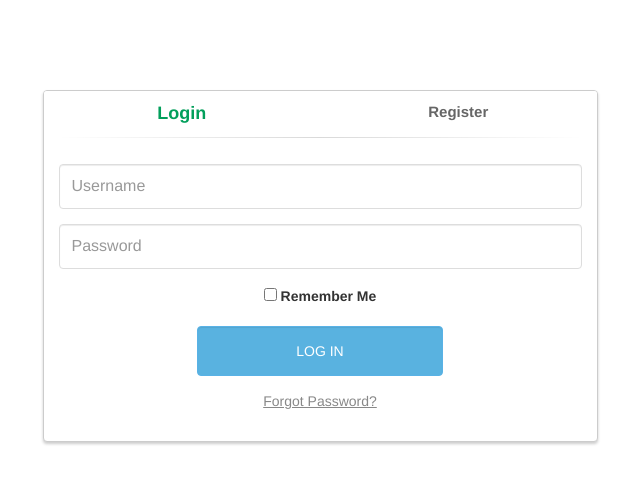
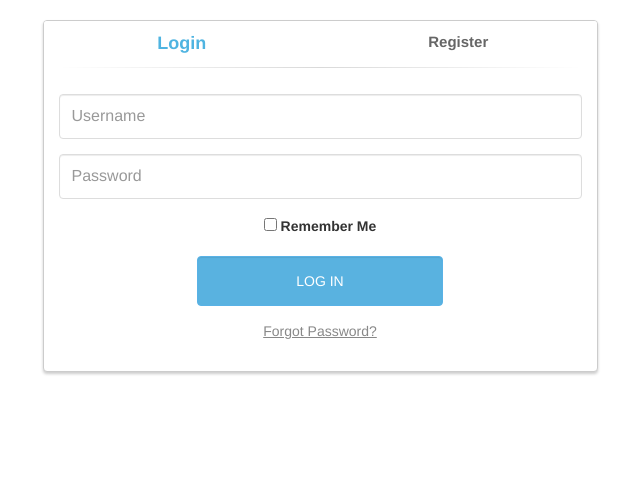
Before and after one commit to Ezak91/B-Muhvieh, a PHP site: page / in a window 1280 px wide. Shown: the top 484 px of the page, without its empty margins (320-960 px from the left). Run offline with PHP 8.4, Linux system fonts and the light colour scheme; some libraries are stand-ins or nearby versions.

Commit message:
change colors to new design for coming navbar

```diff
--- a/css/login.css
+++ b/css/login.css
@@ -1,5 +1,5 @@
-body {
-    padding-top: 90px;
+.panel {
+      margin-top: 20px;
 }
 .panel-login {
 	border-color: #ccc;
@@ -23,7 +23,7 @@ body {
 	transition: all 0.1s linear;
 }
 .panel-login>.panel-heading a.active{
-	color: #029f5b;
+	color: #4fb4e1;
 	font-size: 18px;
 }
 .panel-login>.panel-heading hr{
@@ -81,7 +81,7 @@ body {
 }
 
 .btn-register {
-	background-color: #1CB94E;
+	background-color: #59B2E0;
 	outline: none;
 	color: #fff;
 	font-size: 14px;
@@ -89,11 +89,11 @@ body {
 	font-weight: normal;
 	padding: 14px 0;
 	text-transform: uppercase;
-	border-color: #1CB94A;
+	border-color: #59B2E6;
 }
 .btn-register:hover,
 .btn-register:focus {
 	color: #fff;
-	background-color: #1CA347;
-	border-color: #1CA347;
+	background-color: #53A3CD;
+	border-color: #53A3CD;
 }
```
